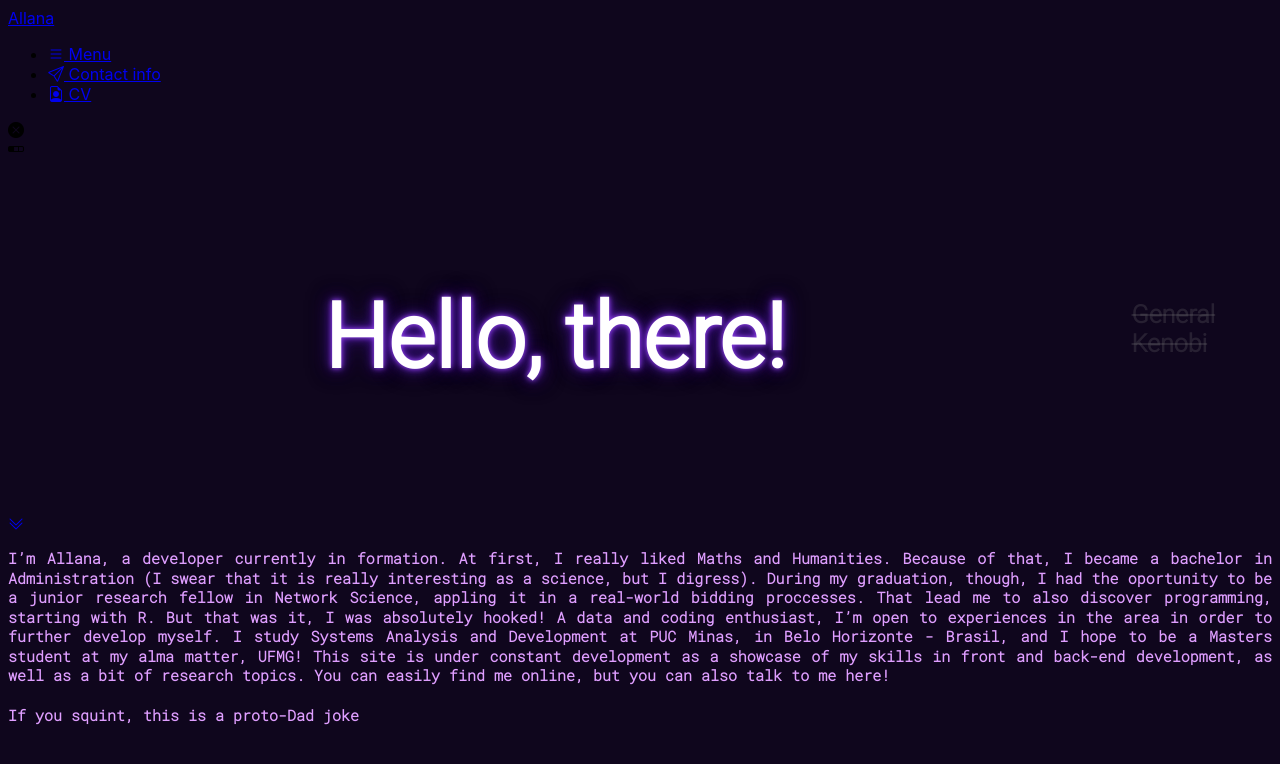
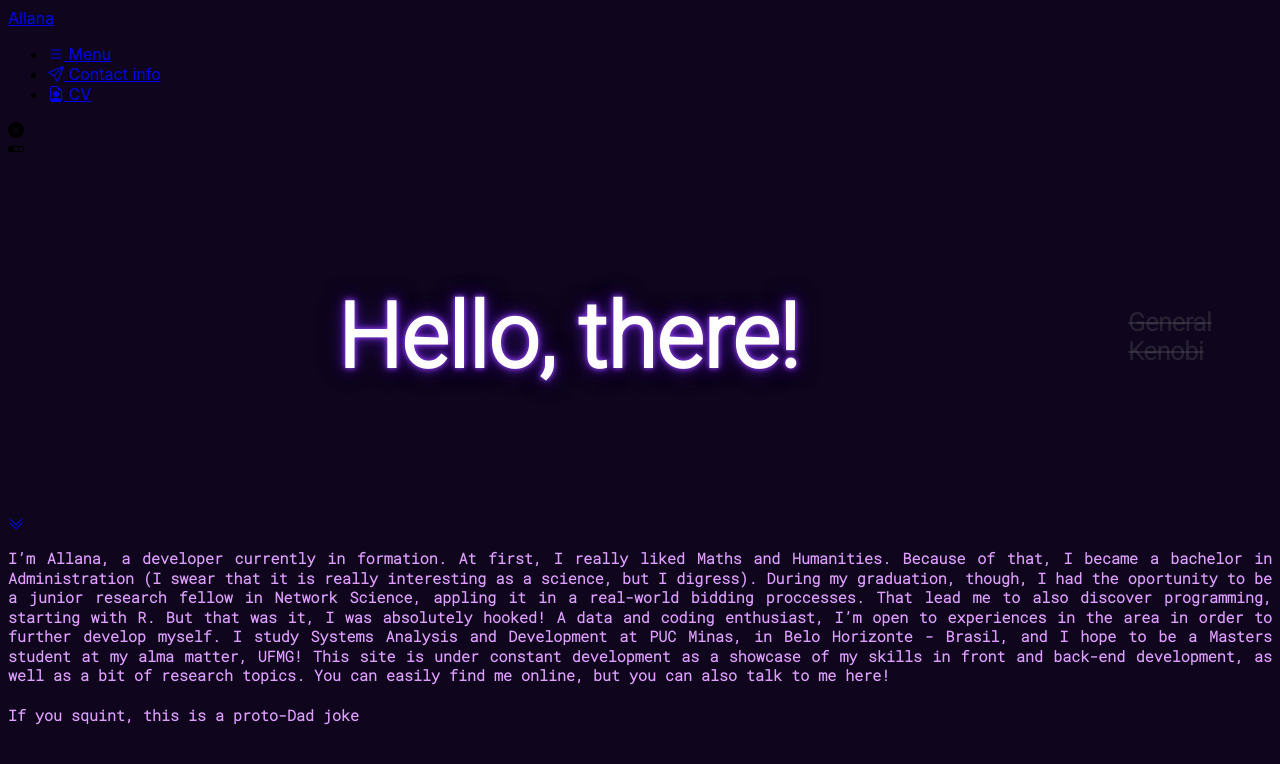
Before and after one commit to allana-tb/allana-tb.github.io, a plain HTML site: page Index.html in a window 1280 px wide. Drawn offline with nearby package versions, Linux system fonts and the light colour scheme.

Commit message:
Updated ReadMe

```diff
--- a/style.css
+++ b/style.css
@@ -48,17 +48,13 @@ h1{
     width: 100%;
     height: 100%;
     transition: 0.2s;
-    top: 100%; right: 0; left: 0;
 }
 
 
 h2{
-    /* Visually, put on top, without affecting source order */
     font-family: Roboto;
     text-decoration: line-through;
     font-size: 25px;
-    margin-left: 30px;
-    margin-top: 5px;
     color: rgba(129, 126, 126, 0.219);
     position: relative;
 }
```
Also changed, not shown: README.md.
